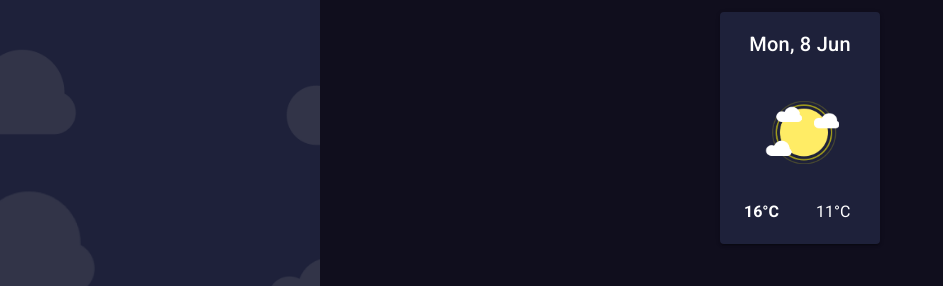
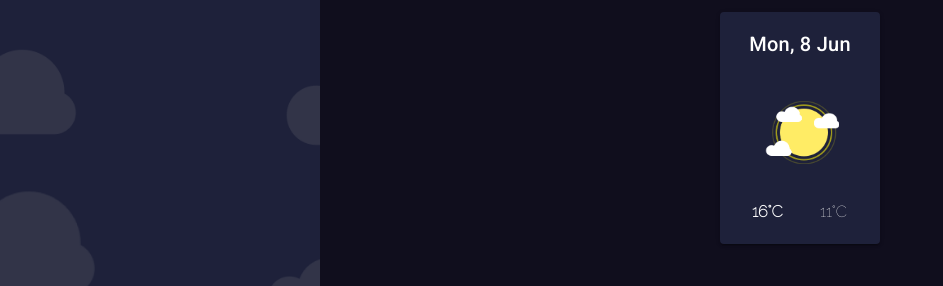
Before and after one commit to Joseline-Pineda/weather-app-v1, a Vue app: page / in a window 1280 px wide. Shown: the top 286 px of the page, without its empty margins (0-943 px from the left). Built offline with nearby package versions, Linux system fonts and the light colour scheme.

Commit message:
agregando fuente

```diff
--- a/src/App.vue
+++ b/src/App.vue
@@ -15,3 +15,9 @@ export default {
   }),
 };
 </script>
+<style>
+@import url("https://fonts.googleapis.com/css2?family=Raleway:wght@100&display=swap");
+#app {
+  font-family: "Raleway", sans-serif;
+}
+</style>
--- a/src/components/WeatherWidget.vue
+++ b/src/components/WeatherWidget.vue
@@ -16,8 +16,8 @@
       </v-row>
     </v-card-text>
     <v-card-actions>
-      <v-list-item class="font-weight-bold" text> 16°C </v-list-item>
-      <v-list-item text> 11°C </v-list-item>
+      <v-list-item class="font-weight-bold h6 ml-2" text> 16°C </v-list-item>
+      <v-list-item class="h6" text> 11°C </v-list-item>
     </v-card-actions>
   </v-card>
 </template>
```
